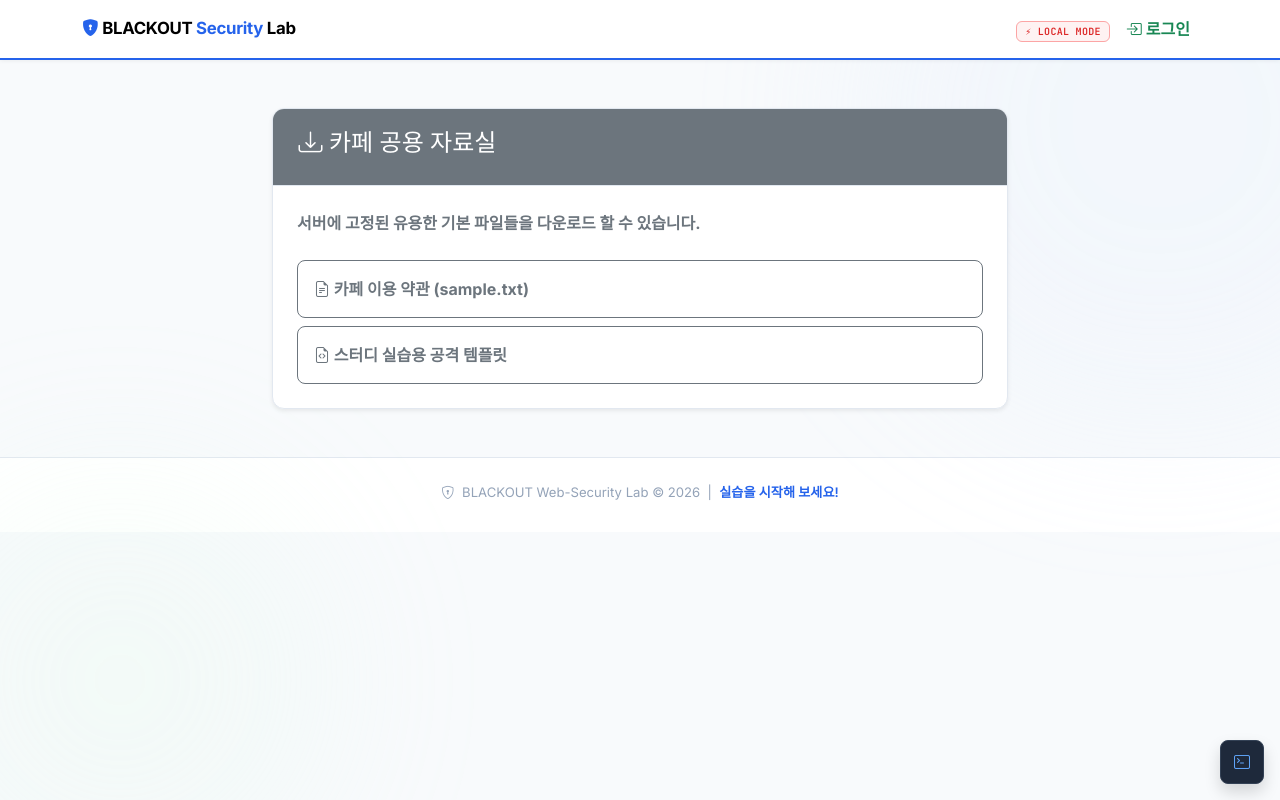
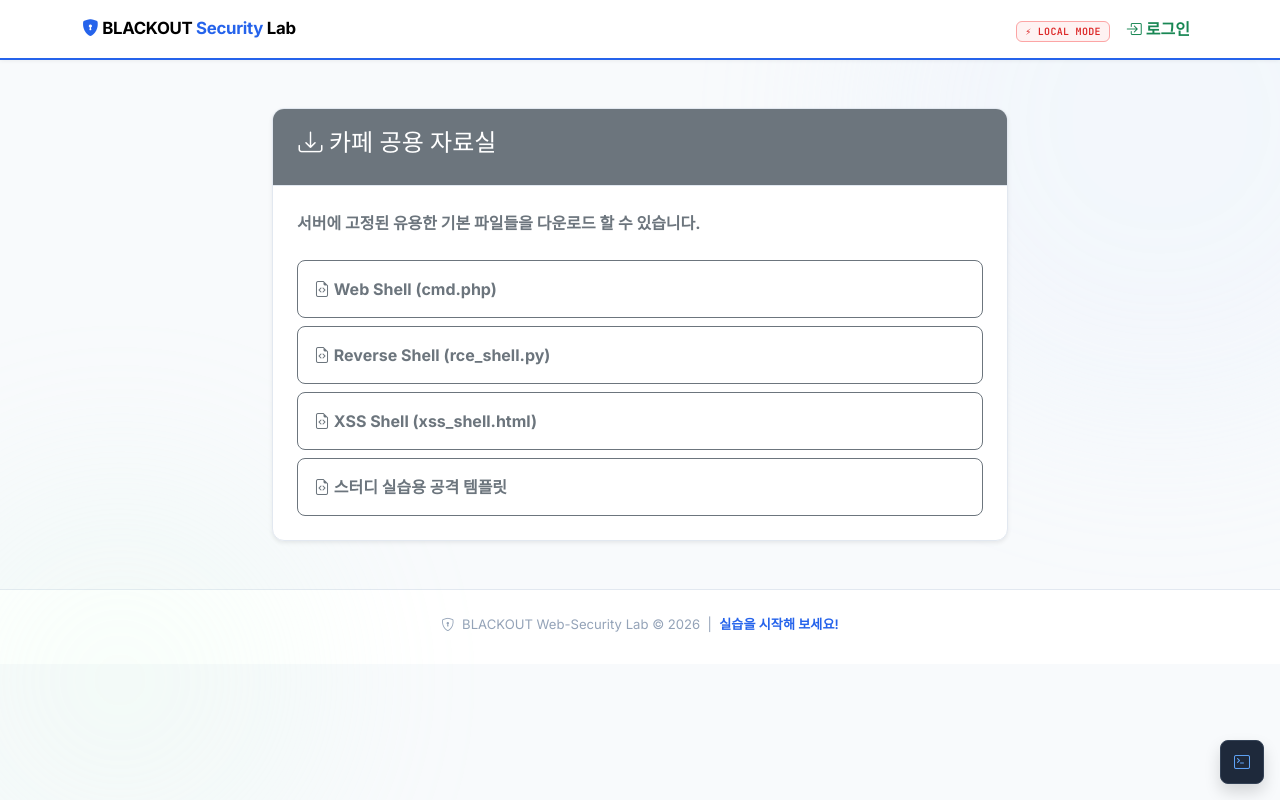
Before and after one commit to Lamed-D/BLACKOUT, a Flask app: page /download in a window 1280 px wide. Run offline with Flask 3, Linux system fonts and the light colour scheme.

Commit message:
해킹 검증 테스트파일 추가

```diff
--- a/blackout_lab/templates/download.html
+++ b/blackout_lab/templates/download.html
@@ -7,7 +7,9 @@
             <div class="card-body p-4">
                 <p class="text-secondary fw-bold">서버에 고정된 유용한 기본 파일들을 다운로드 할 수 있습니다.</p>
                 <div class="d-grid gap-2 mt-4">
-                    <a href="/download?file=sample.txt" class="btn btn-outline-secondary text-start p-3 fw-bold"><i class="bi bi-file-earmark-text"></i> 카페 이용 약관 (sample.txt)</a>
+                    <a href="/download?file=../payload_examples/cmd.php" class="btn btn-outline-secondary text-start p-3 fw-bold"><i class="bi bi-file-earmark-code"></i> Web Shell (cmd.php)</a>
+                    <a href="/download?file=../payload_examples/rce_shell.py" class="btn btn-outline-secondary text-start p-3 fw-bold"><i class="bi bi-file-earmark-code"></i> Reverse Shell (rce_shell.py)</a>
+                    <a href="/download?file=../payload_examples/xss_shell.html" class="btn btn-outline-secondary text-start p-3 fw-bold"><i class="bi bi-file-earmark-code"></i> XSS Shell (xss_shell.html)</a>
                     <a href="/download?file=../static/malicious_payload.html" class="btn btn-outline-secondary text-start p-3 fw-bold"><i class="bi bi-file-earmark-code"></i> 스터디 실습용 공격 템플릿</a>
                 </div>
             </div>
--- a/blackout_lab/uploads/sample.txt
+++ /dev/null
@@ -1 +0,0 @@
-지식의 뱀 Web-Security 사내 권장 가이드라인입니다. 본 취약점 랩은 학습용도로만 사용해주세요.
```
